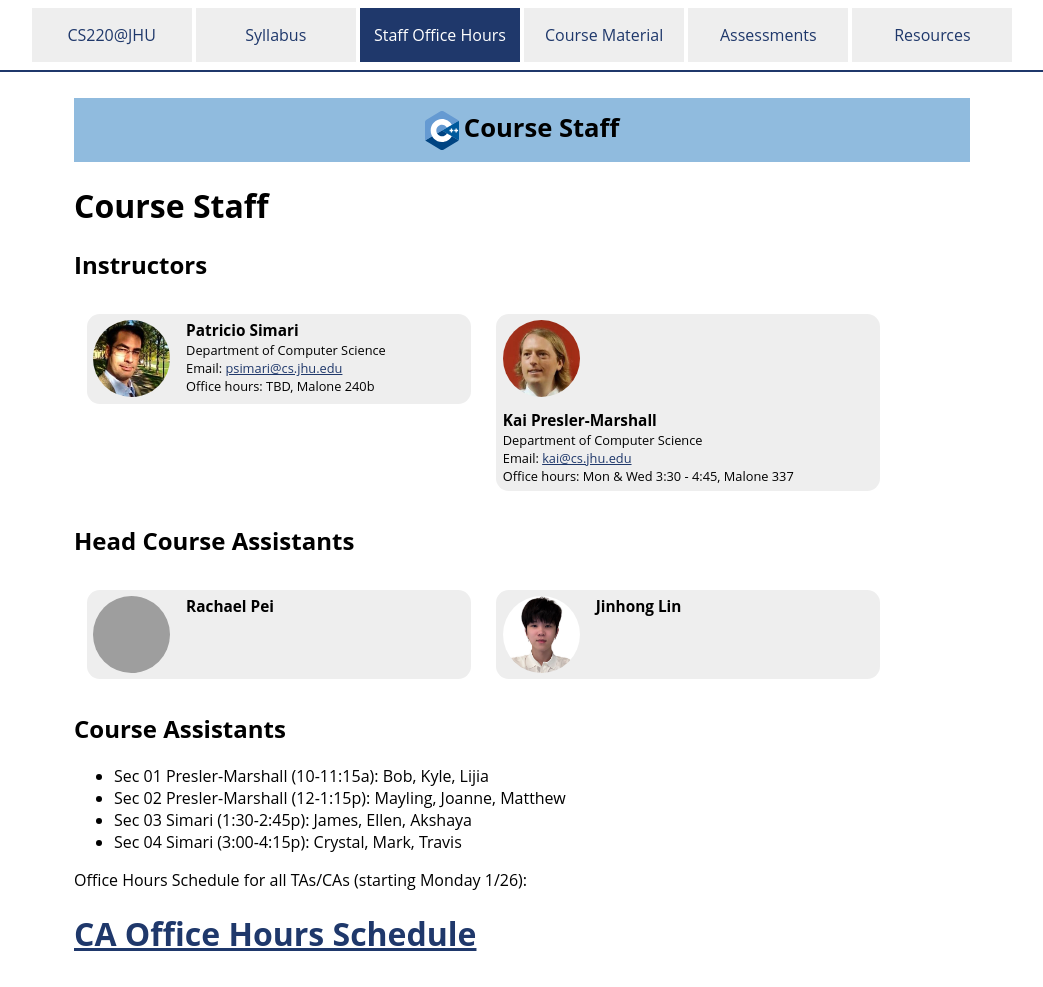
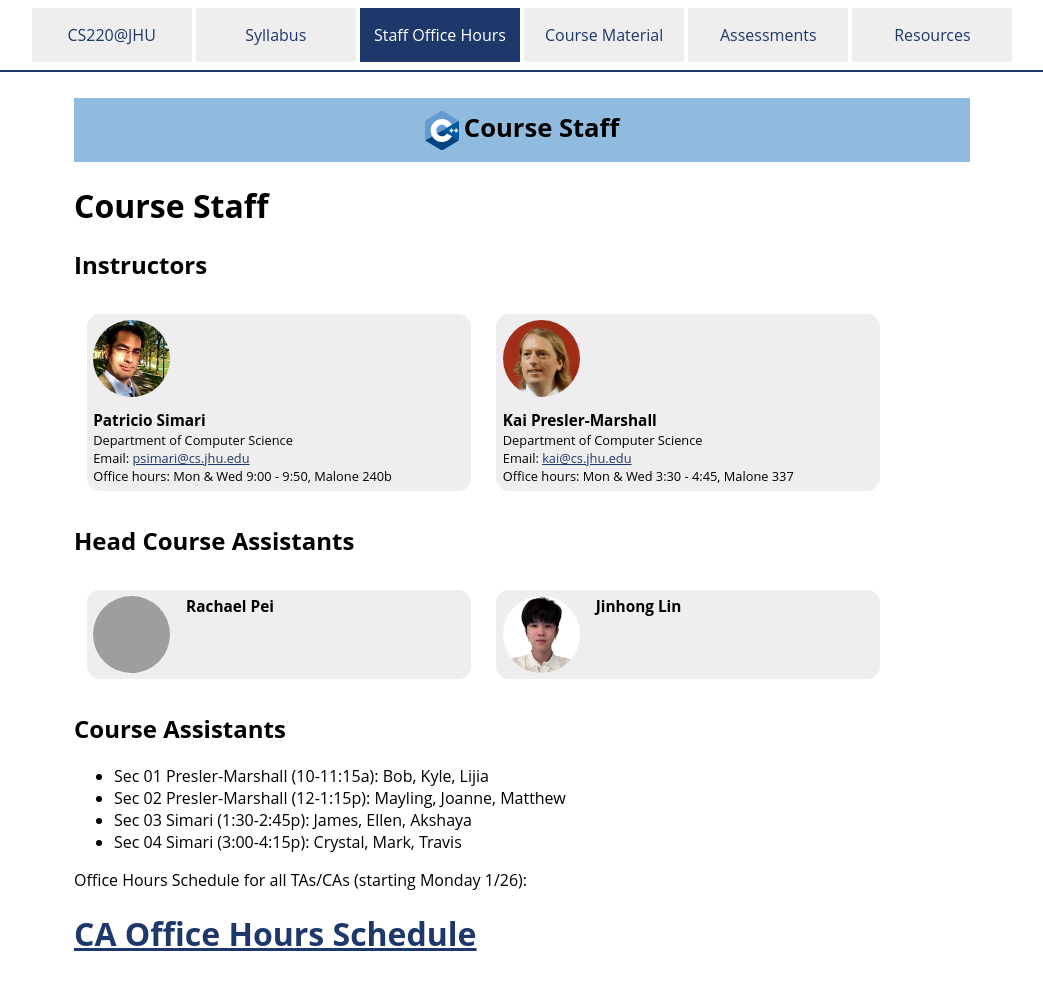
Before and after one commit to jhu-ip/cs220-sp26, a Jekyll site: the page built from staff.md, in a window 1280 px wide. Shown: the whole page, without its empty margins (118-1161 px from the left). Built offline with Jekyll 4.4.1, drawn with Linux system fonts in a browser that asks for light colours; grey boxes are pictures that could not be loaded.

Commit message:
staff.md: added my office hours

```diff
--- a/staff.md
+++ b/staff.md
@@ -16,7 +16,7 @@ show_in_nav: false
         <span class="name_and_role">Patricio Simari</span><br>
         Department of Computer Science<br>
         Email: <a href="mailto:psimari@cs.jhu.edu">psimari@cs.jhu.edu</a><br>
-        Office hours: TBD, Malone 240b<br>
+        Office hours: Mon & Wed 9:00 - 9:50, Malone 240b<br>
     </div>
 </div>
 
```
